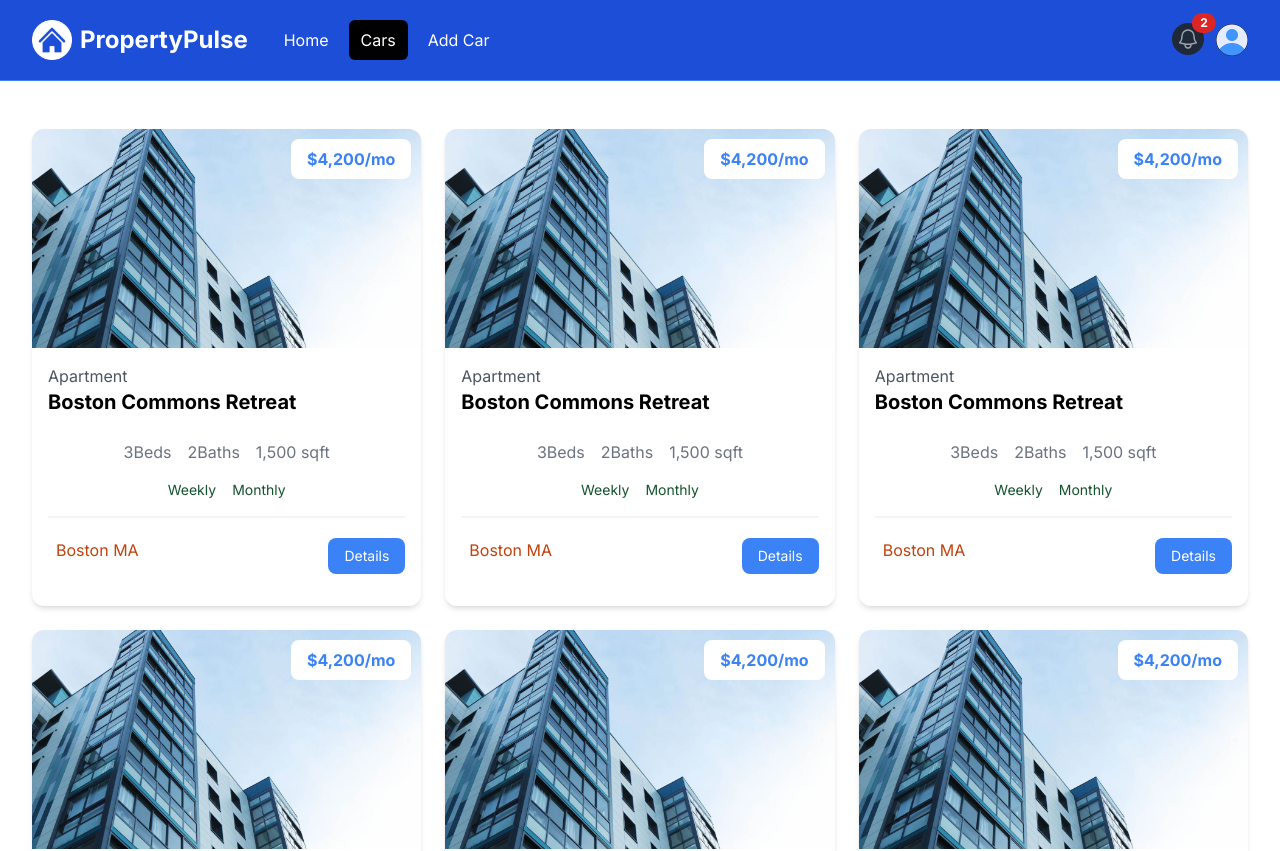
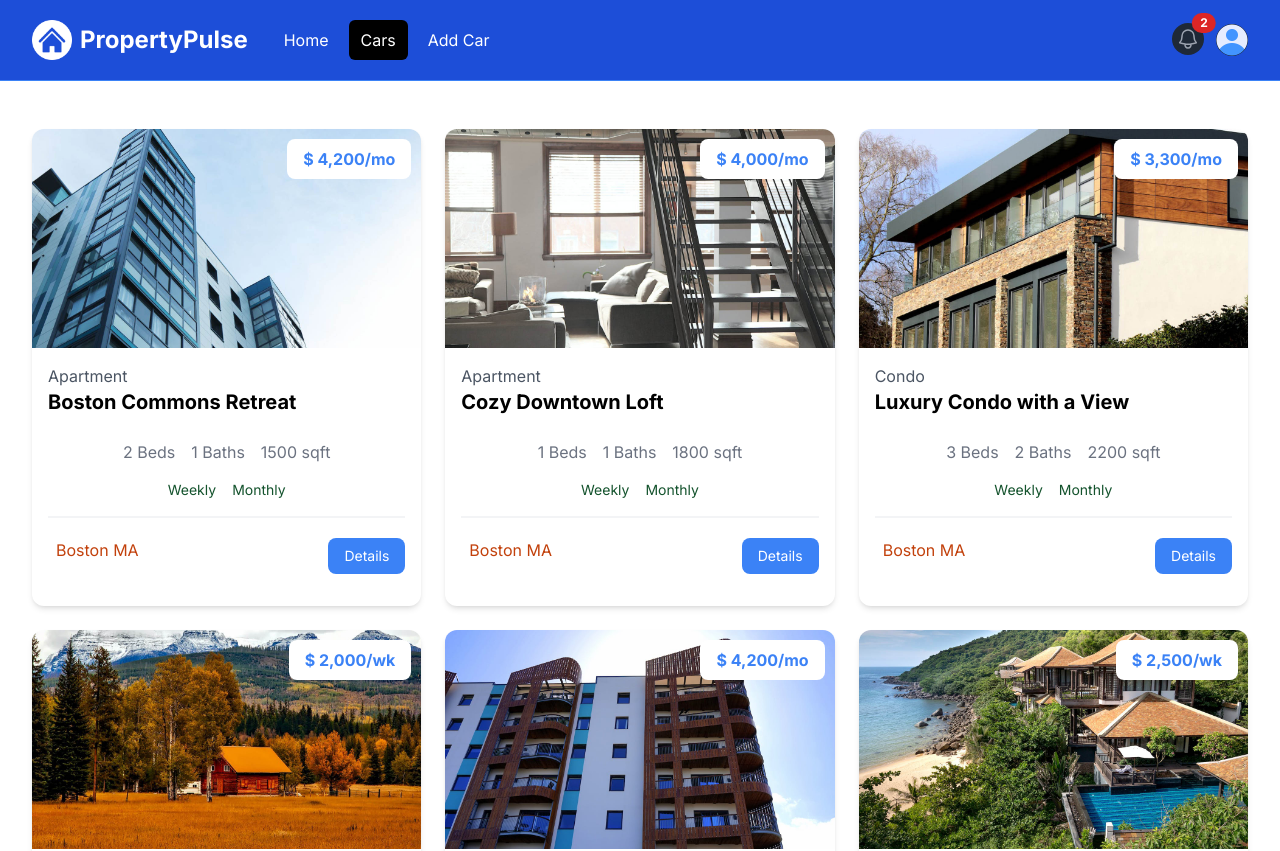
Before and after one commit to lostmart/rent-this, a Next.js app: page /carsPage in a window 1280 px wide. Shown: the top 851 px of the page. Built offline with nearby package versions, Linux system fonts and the light colour scheme.

Commit message:
dynamic car details and cars types

```diff
--- a/src/app/carsPage/page.tsx
+++ b/src/app/carsPage/page.tsx
@@ -2,29 +2,18 @@ import React from "react"
 import CarCard from "@/components/CarCard"
 import cars from "@/properties.json"
 
-type Tcar = {
-	_id: string
-	owner: string
-	name: string
-	type: string
-	description: string
-	location: {
-		street: string
-		city: string
-		state: string
-		zipcode: string
-	}
-	beds: number
-}
+import TCar from "@/types/CarsType"
 
 const carsPage = () => {
 	return (
 		<section className="px-4 py-6">
 			<div className="container-xl lg:container m-auto px-4 py-6">
 				<div className="grid grid-cols-1 md:grid-cols-3 gap-6">
-					{cars.length ? cars.map((car: Tcar) => (
-						<CarCard key={car._id}>{car.name} </CarCard>
-					)) : "No cars found ..."}
+					{cars.length
+						? cars.map((car: TCar) => (
+								<CarCard carDetails={car} key={car._id} />
+						  ))
+						: "No cars found ..."}
 				</div>
 			</div>
 		</section>
--- a/src/components/CarCard.tsx
+++ b/src/components/CarCard.tsx
@@ -1,15 +1,33 @@
+import { log } from "console"
 import Image from "next/image"
 import Link from "next/link"
 
+import TCar from "@/types/CarsType"
+
 type CarCardProps = {
-	children: React.ReactNode
+	carDetails: TCar
 }
 
-const CarCard = ({ children }) => {
+const CarCard = ({ carDetails }: CarCardProps) => {
+	const getRateDisplay = () => {
+		const { rates } = carDetails
+		if (rates.monthly) {
+			return `${rates.monthly.toLocaleString()}/mo`
+		}
+		if (rates.weekly) {
+			return `${rates.weekly.toLocaleString()}/wk`
+		}
+		if (rates.nightly) {
+			return `${rates.nightly.toLocaleString()}/night`
+		} else {
+			return "something went wrong with the price !!"
+		}
+	}
+
 	return (
 		<div className="rounded-xl shadow-md relative">
 			<Image
-				src="/properties/a1.jpg"
+				src={`/properties/${carDetails.images[0]}`}
 				height={0}
 				width={0}
 				sizes="100vw"
@@ -18,25 +36,26 @@ const CarCard = ({ children }) => {
 			/>
 			<div className="p-4">
 				<div className="text-left md:text-center lg:text-left mb-6">
-					<div className="text-gray-600">Apartment</div>
-					<h3 className="text-xl font-bold">Boston Commons Retreat</h3>
+					<div className="text-gray-600">{carDetails.type}</div>
+					<h3 className="text-xl font-bold">{carDetails.name}</h3>
 				</div>
 				<h3 className="absolute top-[10px] right-[10px] bg-white px-4 py-2 rounded-lg text-blue-500 font-bold text-right md:text-center lg:text-right">
-					$4,200/mo
+					$ {getRateDisplay()}
 				</h3>
 
 				<div className="flex justify-center gap-4 text-gray-500 mb-4">
 					<p>
-						<i className="fa-solid fa-bed"></i> 3
-						<span className="md:hidden lg:inline">Beds</span>
+						<i className="fa-solid fa-bed"></i> {carDetails.beds}
+						<span className="md:hidden lg:inline"> Beds</span>
 					</p>
 					<p>
-						<i className="fa-solid fa-bath"></i> 2
-						<span className="md:hidden lg:inline">Baths</span>
+						<i className="fa-solid fa-bath"></i> {carDetails.baths}
+						<span className="md:hidden lg:inline"> Baths</span>
 					</p>
 					<p>
 						<i className="fa-solid fa-ruler-combined"></i>
-						1,500 <span className="md:hidden lg:inline">sqft</span>
+						{carDetails.square_feet}{" "}
+						<span className="md:hidden lg:inline">sqft</span>
 					</p>
 				</div>
 
--- a/src/properties.json
+++ b/src/properties.json
@@ -262,8 +262,7 @@
 			"Pet-Friendly"
 		],
 		"rates": {
-			"nightly": 475,
-			"weekly": 2000
+			"nightly": 475
 		},
 		"seller_info": {
 			"name": "Robert Anderson",
--- /dev/null
+++ b/src/types/CarsType.ts
@@ -0,0 +1,29 @@
+type TCar = {
+	_id: string
+	owner: string
+	name: string
+	type: string
+	description: string
+	location: {
+		street: string
+		city: string
+		state: string
+		zipcode: string
+	}
+	beds: number
+	baths: number
+	square_feet: number
+	amenities: string[]
+	rates: {
+		weekly?: number
+		monthly?: number
+		nightly?: number
+	}
+	seller_info: object
+	images: string[]
+	is_featured: boolean
+	createdAt: string
+	updatedAt?: string
+}
+
+export default TCar
```
